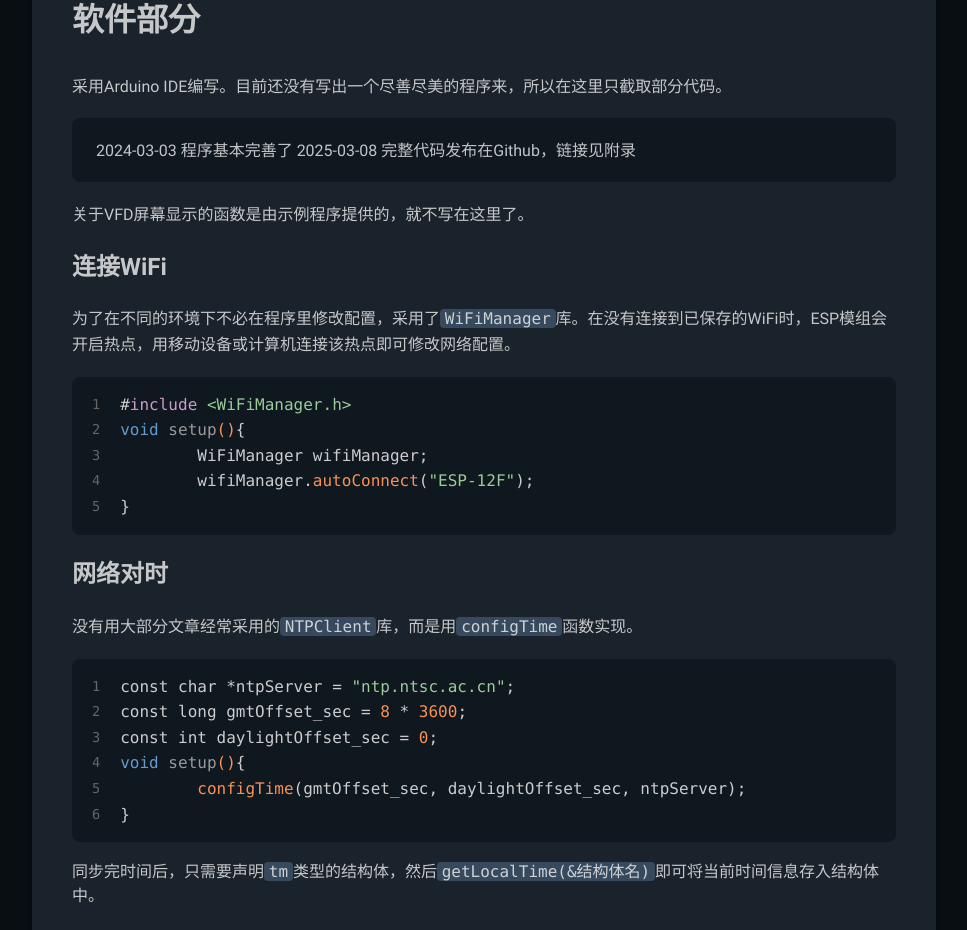
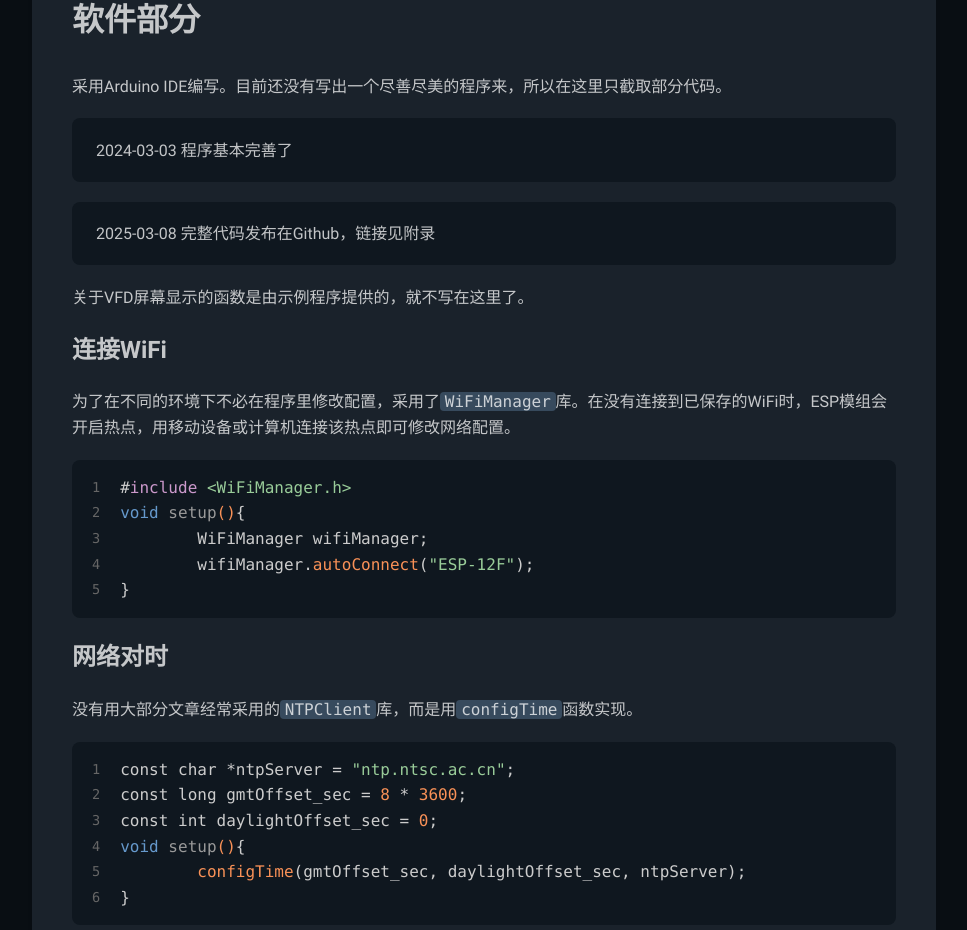
Before and after one commit to JackyZhang26/JackyZhang26.github.io, a plain HTML site: page 2024/02/15/ESP8266 VFD时钟 制作记录/index.html in a window 1280 px wide. Shown: the part 5444-6374 px from the top of the page, without its empty margins (304-1271 px from the left). Drawn offline with nearby package versions, Linux system fonts and the light colour scheme; some packages are replaced by stand-ins of ours; a script that the page names is missing.

Commit message:
Site updated: YYYY-03-2025年3月9日 00:02:20

```diff
--- a/2024/02/15/ESP8266 VFD时钟 制作记录/index.html
+++ b/2024/02/15/ESP8266 VFD时钟 制作记录/index.html
@@ -344,8 +344,10 @@ alt="成品-正面" /></p>
 <p>采用Arduino
 IDE编写。目前还没有写出一个尽善尽美的程序来，所以在这里只截取部分代码。</p>
 <blockquote>
-<p>2024-03-03 程序基本完善了 2025-03-08
-完整代码发布在Github，链接见附录</p>
+<p>2024-03-03 程序基本完善了</p>
+</blockquote>
+<blockquote>
+<p>2025-03-08 完整代码发布在Github，链接见附录</p>
 </blockquote>
 <p>关于VFD屏幕显示的函数是由示例程序提供的，就不写在这里了。</p>
 <h2 id="连接wifi">连接WiFi</h2>
```
Also changed, not shown: atom.xml (+1 -1 lines).
